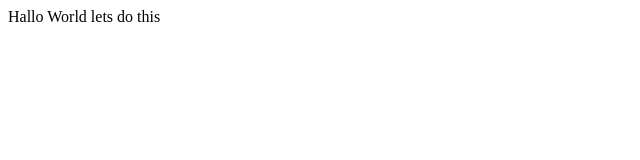
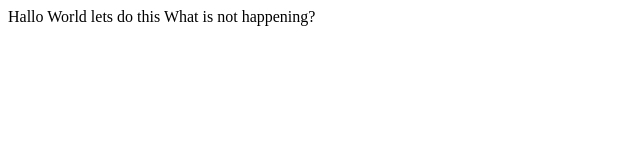
Before and after one commit to Wondermap/buckbyte.github.io, a plain HTML site: page index.html in a window 1280 px wide. Shown: the whole page, without its empty margins (0-640 px from the left). Drawn offline with Linux system fonts and the light colour scheme.

Commit message:
Update index.html

```diff
--- a/index.html
+++ b/index.html
@@ -4,6 +4,8 @@
 
       Hallo World lets do this
 
+      What is not happening?
+
 
     </p1>
   </body>
```
